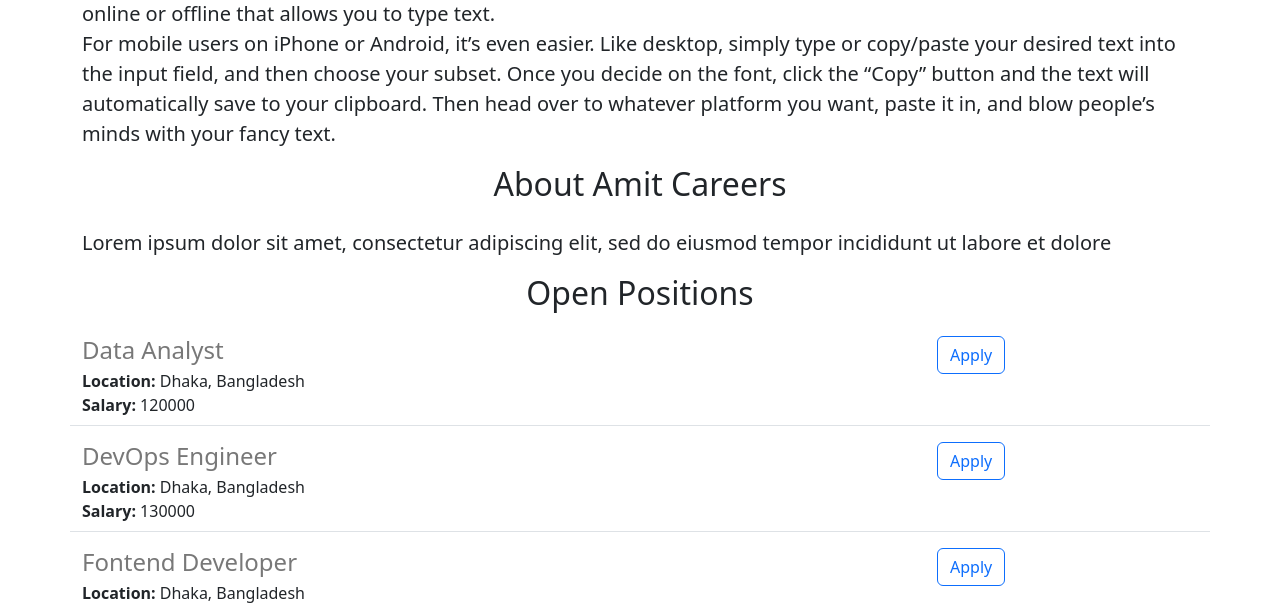
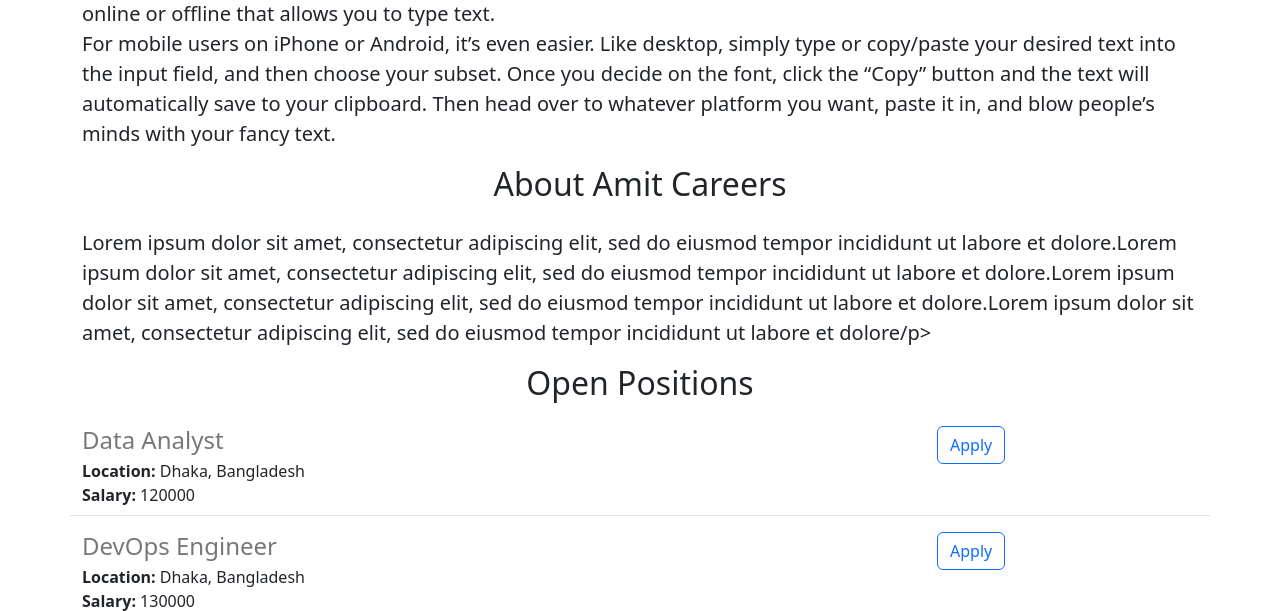
Before and after one commit to sarkeramit2092/flask-web-app, a Flask app: page / in a window 1280 px wide. Shown: the part 701-1312 px from the top of the page. Run offline with Flask 3, Linux system fonts and the light colour scheme.

Commit message:
update home.html

```diff
--- a/templates/home.html
+++ b/templates/home.html
@@ -29,7 +29,7 @@
         <strong>For</strong> mobile users on iPhone or Android, it’s even easier. Like desktop, simply type or copy/paste your desired text into the input field, and then choose your subset. Once you decide on the font, click the “Copy” button and the text will automatically save to your clipboard. Then head over to whatever platform you want, paste it in, and blow people’s minds with your fancy text.</p>
 
     <h2 class="text-center mt-2 mb-4">About Amit Careers</h2>
-    <p class="lead">Lorem ipsum dolor sit amet, consectetur adipiscing elit, sed do eiusmod tempor incididunt ut labore et dolore</p>
+    <p class="lead">Lorem ipsum dolor sit amet, consectetur adipiscing elit, sed do eiusmod tempor incididunt ut labore et dolore.Lorem ipsum dolor sit amet, consectetur adipiscing elit, sed do eiusmod tempor incididunt ut labore et dolore.Lorem ipsum dolor sit amet, consectetur adipiscing elit, sed do eiusmod tempor incididunt ut labore et dolore.Lorem ipsum dolor sit amet, consectetur adipiscing elit, sed do eiusmod tempor incididunt ut labore et dolore/p>
 
     <h2 class="text-center mt-2 mb-4">Open Positions</h2>
 
```
